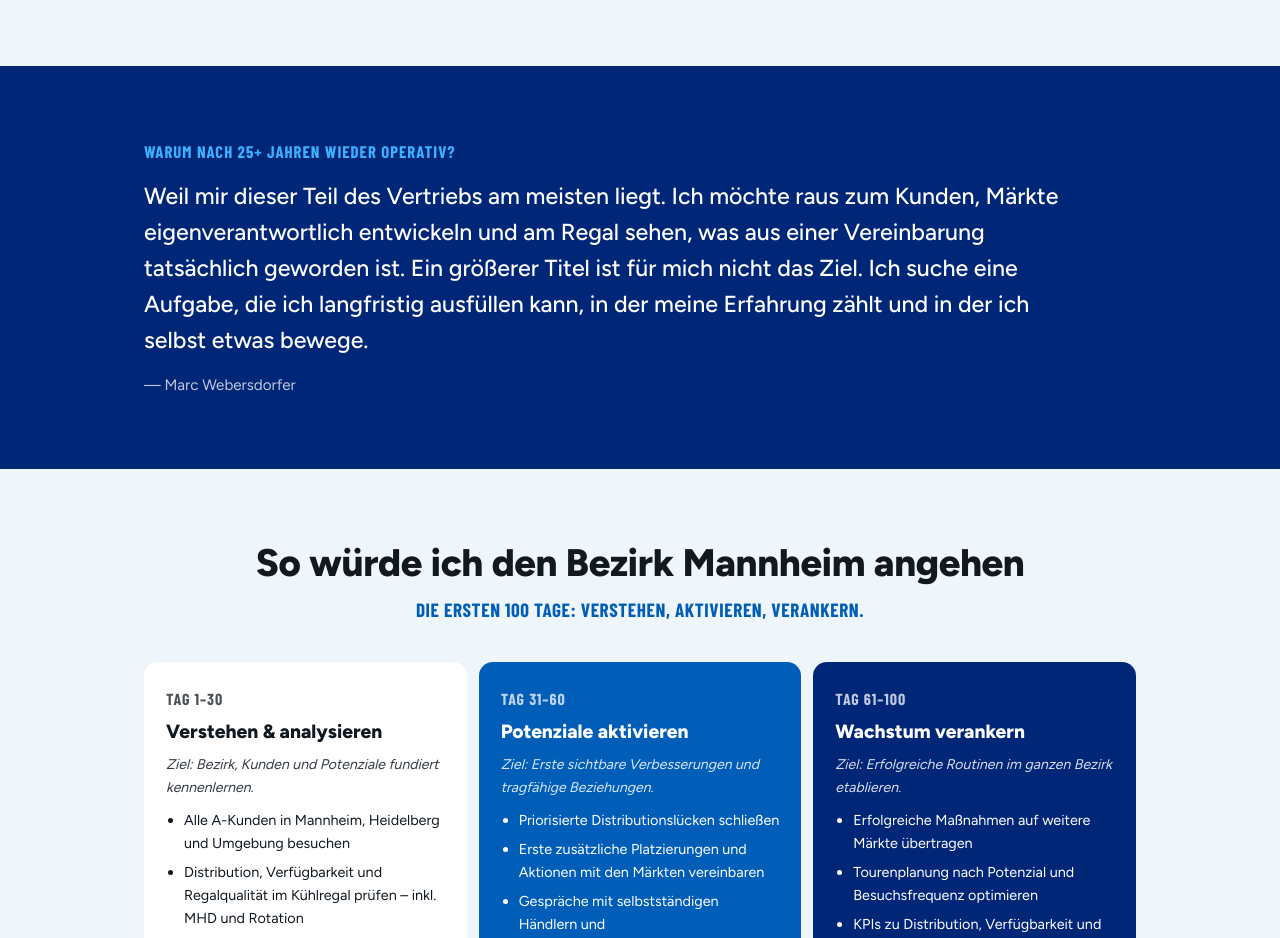
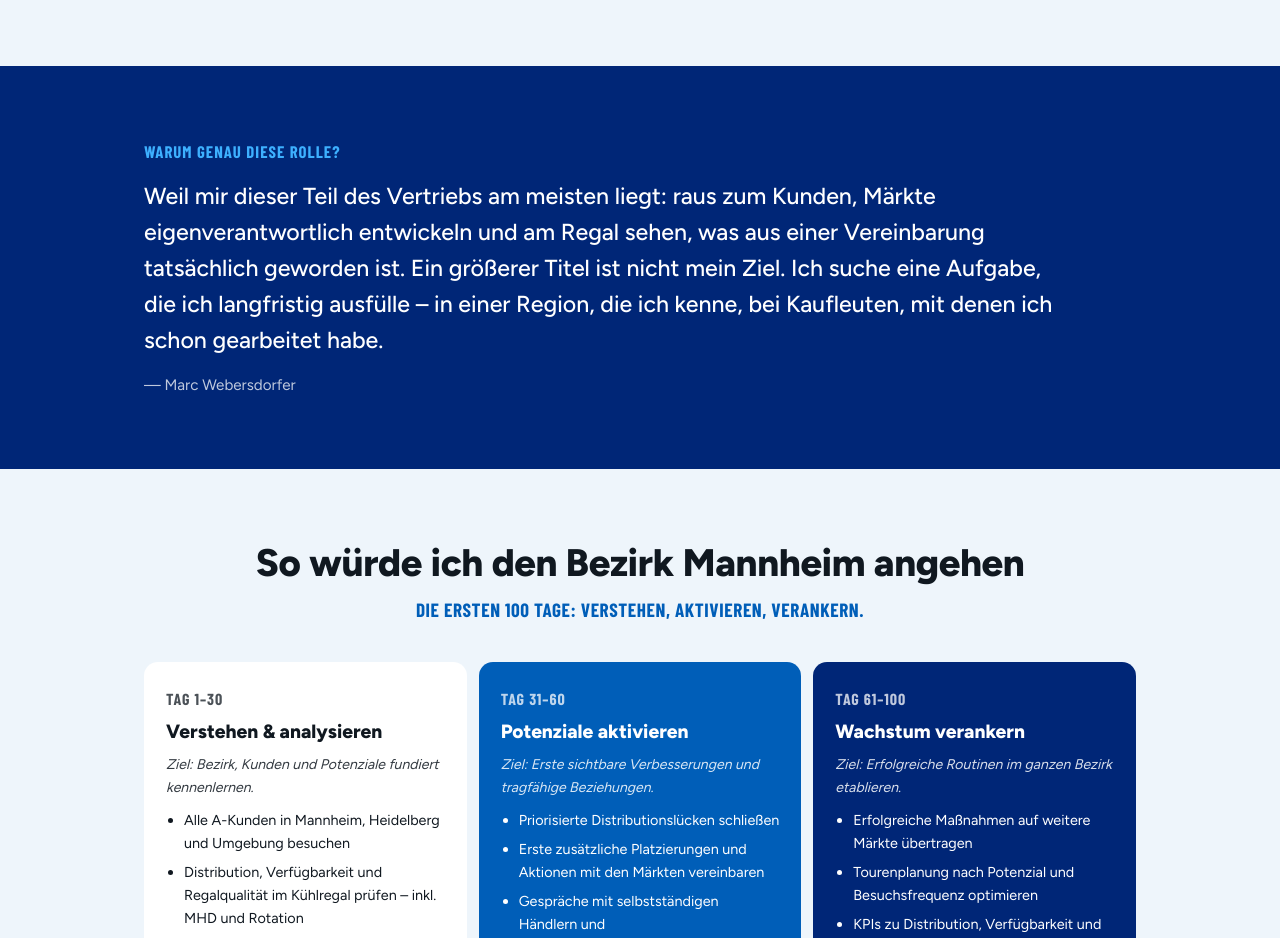
Before and after one commit to mwebersdorfer/marc-webersdorfer-danone, a plain HTML site: page index.html in a window 1280 px wide. Shown: the part 7080-8018 px from the top of the page. Drawn offline with nearby package versions, Linux system fonts and the light colour scheme; a web font is replaced by a local one.

Commit message:
Abschnitt 'Warum genau diese Rolle?' überarbeitet
Co-Authored-By: Claude Opus 5.5 <noreply@anthropic.com>
Claude-Session: https://claude.ai/code/session_01HQMZN1VSpoE3dgXyXMxh3w

```diff
--- a/index.html
+++ b/index.html
@@ -496,8 +496,8 @@
   <!-- WARUM OPERATIV -->
   <section class="operativ">
     <div class="wrap">
-      <div class="kicker">Warum nach 25+ Jahren wieder operativ?</div>
-      <blockquote>Weil mir dieser Teil des Vertriebs am meisten liegt. Ich möchte raus zum Kunden, Märkte eigenverantwortlich entwickeln und am Regal sehen, was aus einer Vereinbarung tatsächlich geworden ist. Ein größerer Titel ist für mich nicht das Ziel. Ich suche eine Aufgabe, die ich langfristig ausfüllen kann, in der meine Erfahrung zählt und in der ich selbst etwas bewege.</blockquote>
+      <div class="kicker">Warum genau diese Rolle?</div>
+      <blockquote>Weil mir dieser Teil des Vertriebs am meisten liegt: raus zum Kunden, Märkte eigenverantwortlich entwickeln und am Regal sehen, was aus einer Vereinbarung tatsächlich geworden ist. Ein größerer Titel ist nicht mein Ziel. Ich suche eine Aufgabe, die ich langfristig ausfülle – in einer Region, die ich kenne, bei Kaufleuten, mit denen ich schon gearbeitet habe.</blockquote>
       <div class="sig">— Marc Webersdorfer</div>
     </div>
   </section>
```
